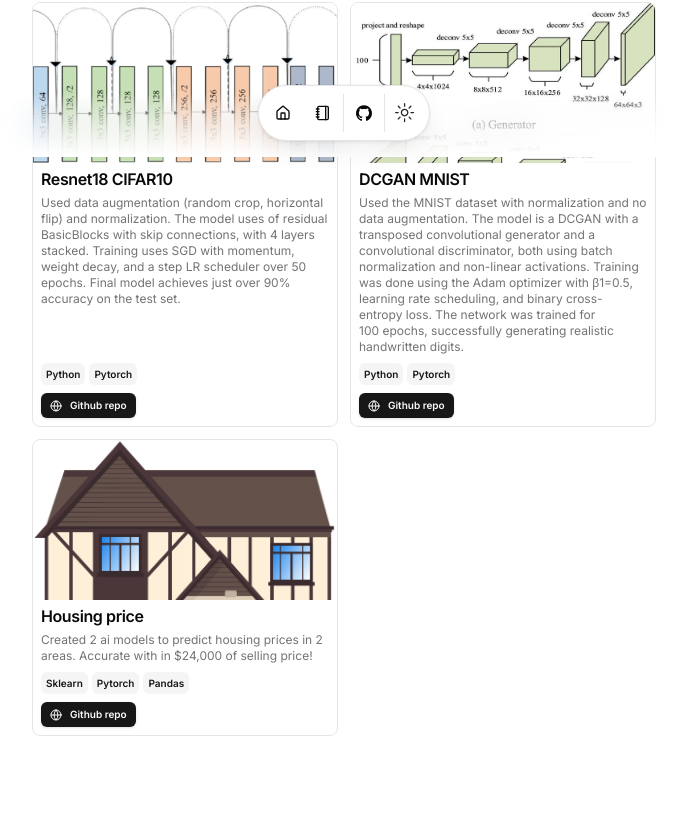
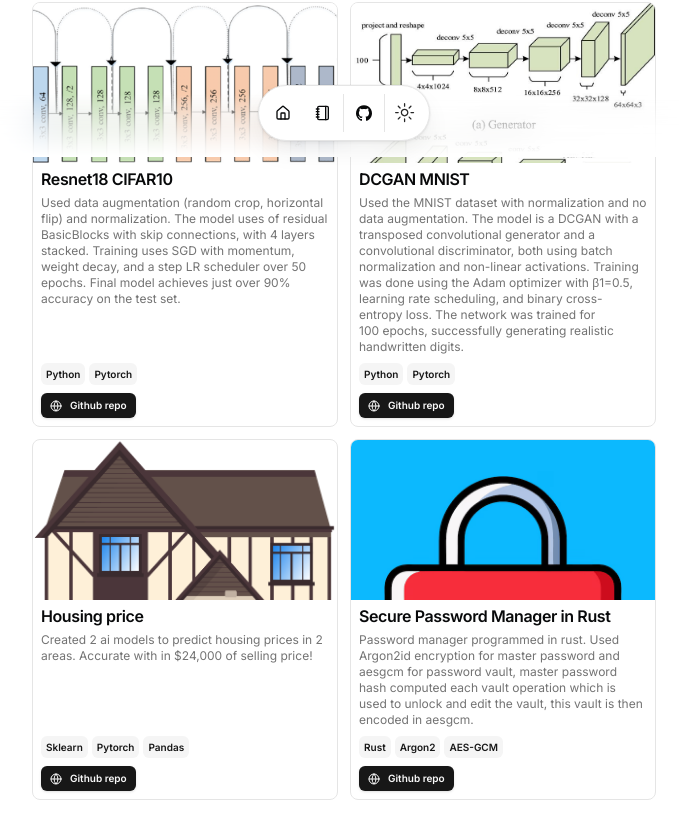
Before and after one commit to DeveloperRadleighPompei/radleighpompei, a Next.js app: page / in a window 1280 px wide. Shown: the part 643-1479 px from the top of the page, without its empty margins (296-983 px from the left). Built offline with nearby package versions, Linux system fonts and the light colour scheme.

Commit message:
added password manager

```diff
--- a/src/data/resume.tsx
+++ b/src/data/resume.tsx
@@ -108,5 +108,27 @@ export const DATA = {
       video:
           "",
     },
+    {
+      title: "Secure Password Manager in Rust",
+      href: "https://github.com/DeveloperRadleighPompei/Radleigh-ML/blob/main/MNIST-GAN/main.py",
+      active: true,
+      description:
+          "Password manager programmed in rust. Used Argon2id encryption for master password and aesgcm for password vault, master password hash computed each vault operation which is used to unlock and edit the vault, this vault is then encoded in aesgcm.",
+      technologies: [
+        "Rust",
+        "Argon2",
+        "AES-GCM",
+      ],
+      links: [
+        {
+          type: "Github repo",
+          href: "https://github.com/DeveloperRadleighPompei/rust-password-manager/",
+          icon: <Icons.globe className="size-3" />,
+        },
+      ],
+      image: "/password.png",
+      video:
+          "",
+    },
   ],
 } as const;
```
Also changed, not shown: public/password.png (added), 1 other file (tests, documents, lock files or other folders).
